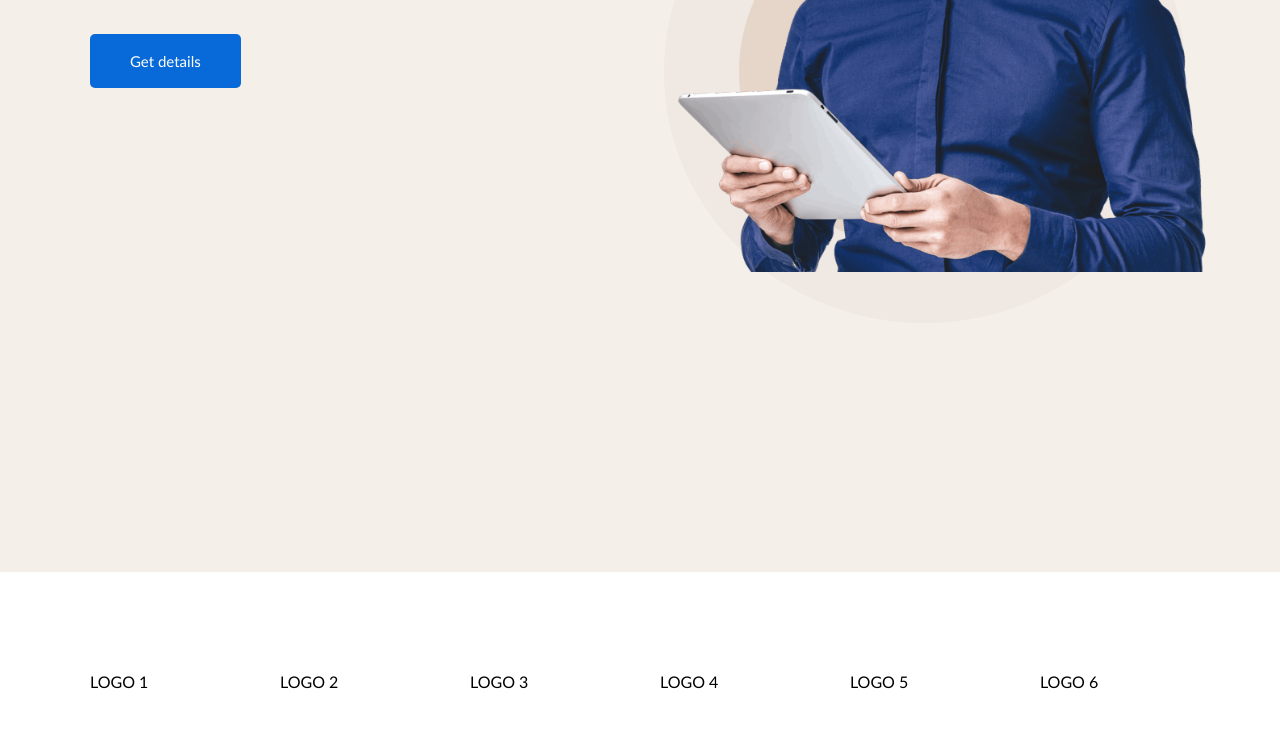
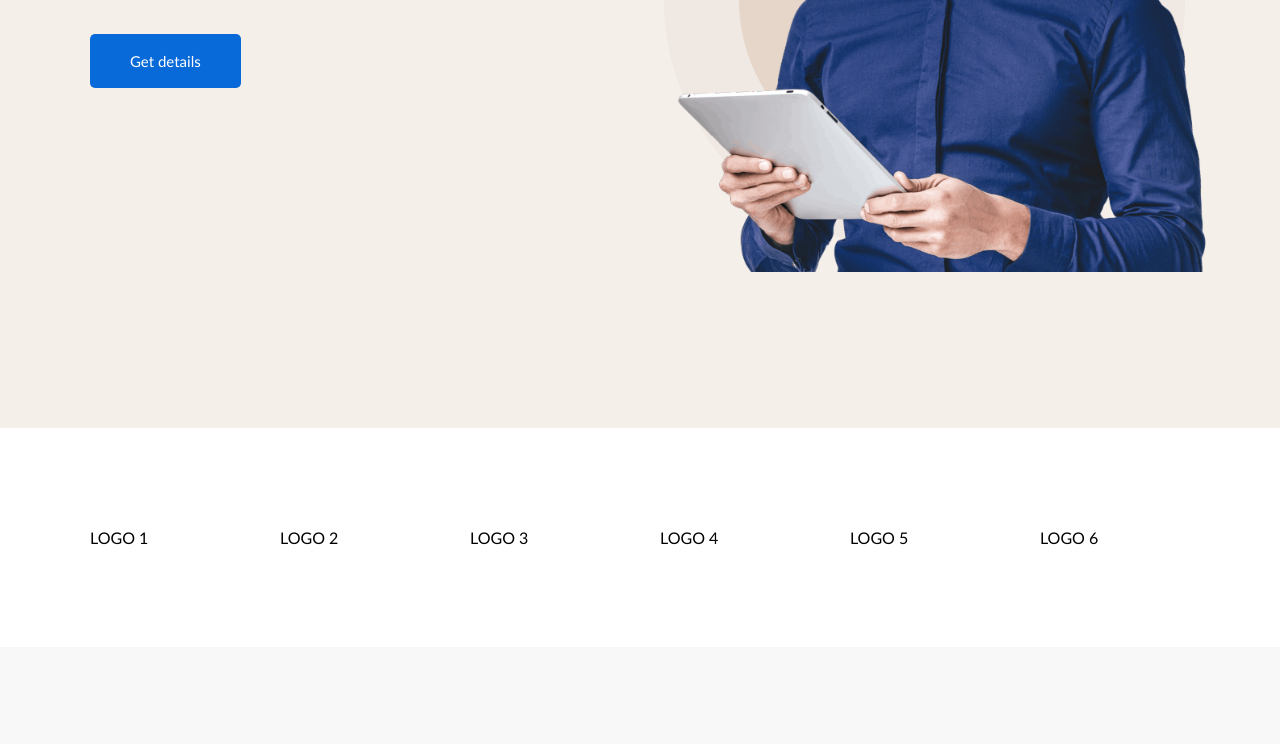
Before and after one commit to front-end-by-rimantas/29b-grupe-mitech-portfolio, a website: page index.html in a window 1280 px wide. Shown: the part 556-1300 px from the top of the page. Drawn offline with Linux system fonts and the light colour scheme.

Commit message:
82 vh pataisyta

```diff
--- a/css/home.css
+++ b/css/home.css
@@ -47,7 +47,7 @@ header.container {
 
 /* Img section start here */
 .IMG {
-    min-height: 100vh;
+    height: 82vh;
     /* background-color: #2A4480; */
 }
 .img {
```
